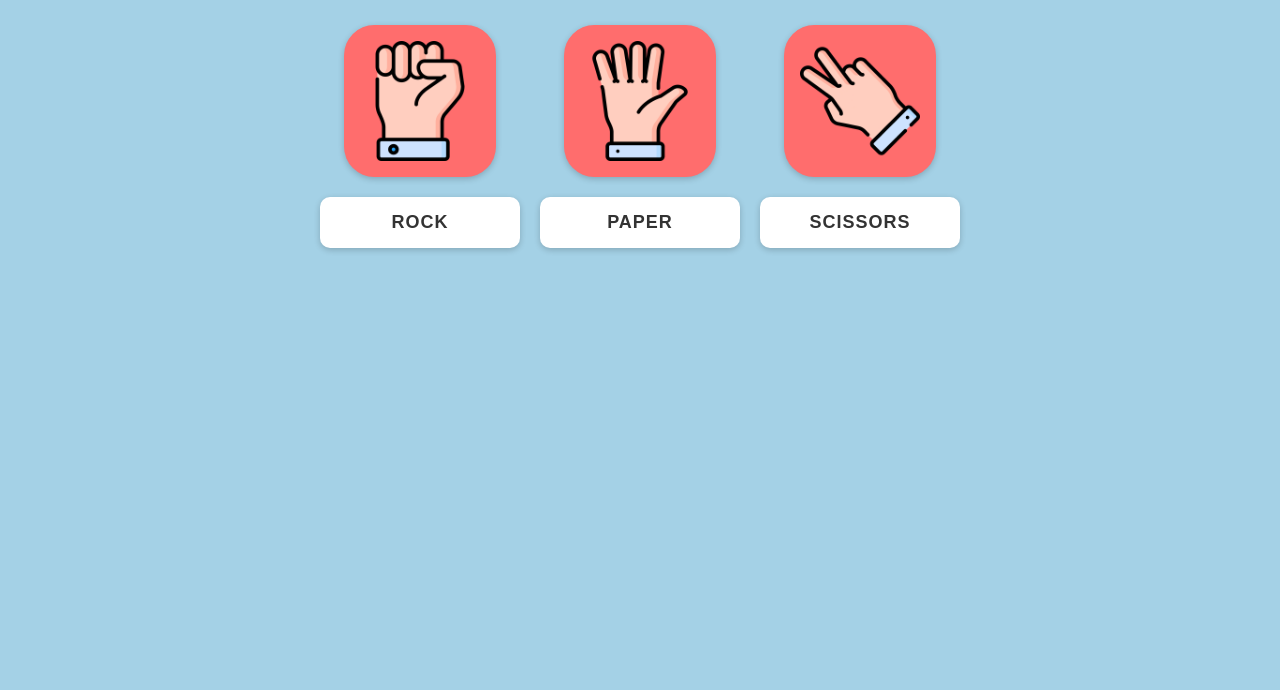
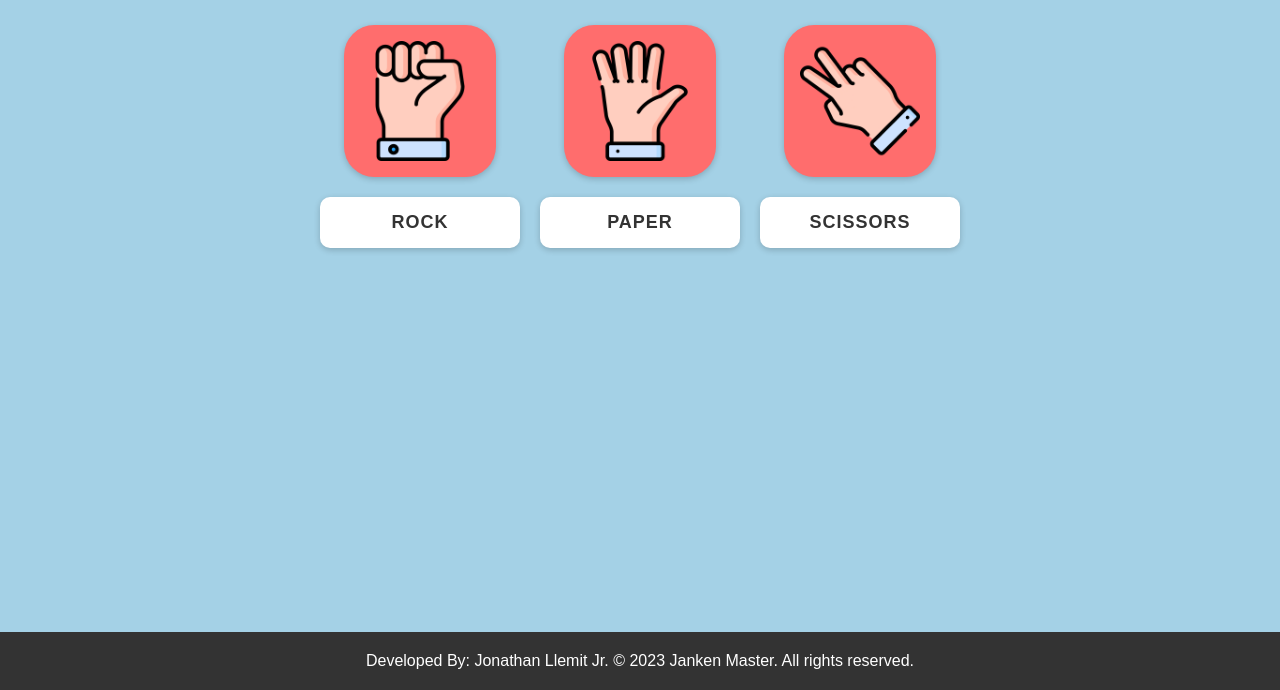
Before and after one commit to jonathan-llemit-dev/Janken-Master, a plain HTML site: page rock-paper-scissors.html in a window 1280 px wide. Shown: the part 110-800 px from the top of the page. Drawn offline with Linux system fonts and the light colour scheme.

Commit message:
added footer and some changes

```diff
--- a/rock-paper-scissors.html
+++ b/rock-paper-scissors.html
@@ -11,6 +11,12 @@
       /* CSS styles for the body */
       body {
         background-color: #a4d1e6;
+        margin: 0;
+        padding: 0;
+        font-family: Arial, sans-serif;
+        display: flex;
+        flex-direction: column;
+        min-height: 100vh;
       }
 
       /* CSS styles for the title */
@@ -97,7 +103,7 @@
       .modal-content {
         background-color: #fff;
         color: #333;
-        width: 24em;
+        width: auto;
         padding: 20px;
         border-radius: 10px;
         text-align: center;
@@ -106,14 +112,30 @@
         left: 50%;
         transform: translate(-50%, -50%);
         font-size: 18px;
-        font-weight: bold;!      }
+        font-weight: bold;
+      }
 
       .close-btn {
         position: absolute;
         top: 10px;
         right: 10px;
         font-size: 20px;
+        color: #333;
         cursor: pointer;
+        transition: transform 0.3s ease;
+      }
+
+      .close-btn:hover {
+        transform: rotate(90deg);
+      }
+
+      /* CSS styles for the footer */
+      footer {
+        background-color: #333;
+        color: #fff;
+        padding: 20px;
+        text-align: center;
+        margin-top: auto;
       }
 
     </style>
@@ -148,6 +170,10 @@
         <p id="result-text"></p>
       </div>
     </div>
+
+    <footer>
+      Developed By: Jonathan Llemit Jr. &copy; 2023 Janken Master. All rights reserved.
+    </footer>
 
     <script>
 
```
